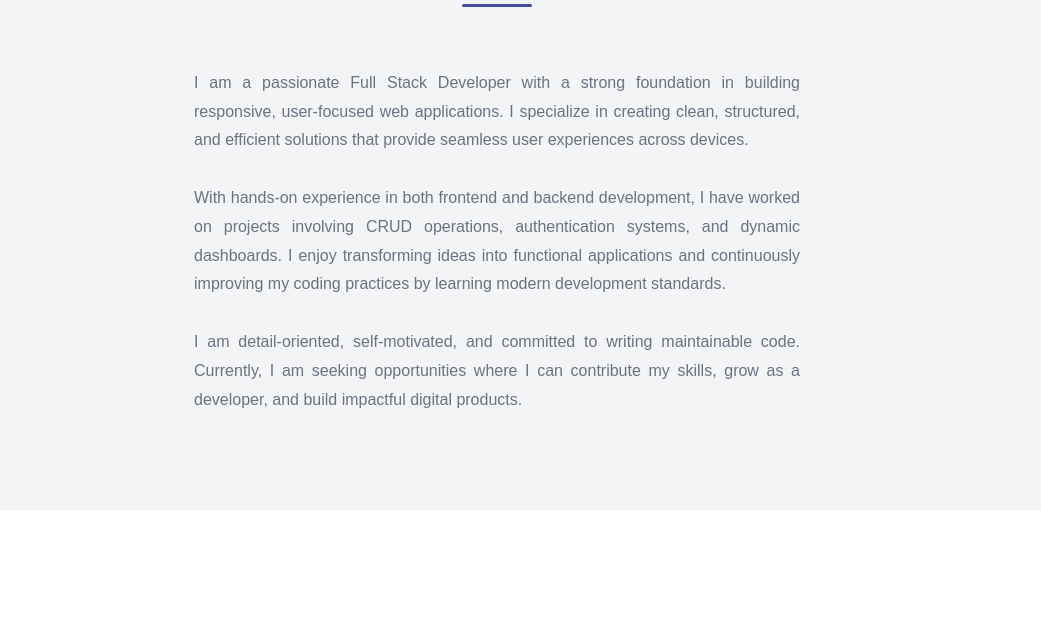
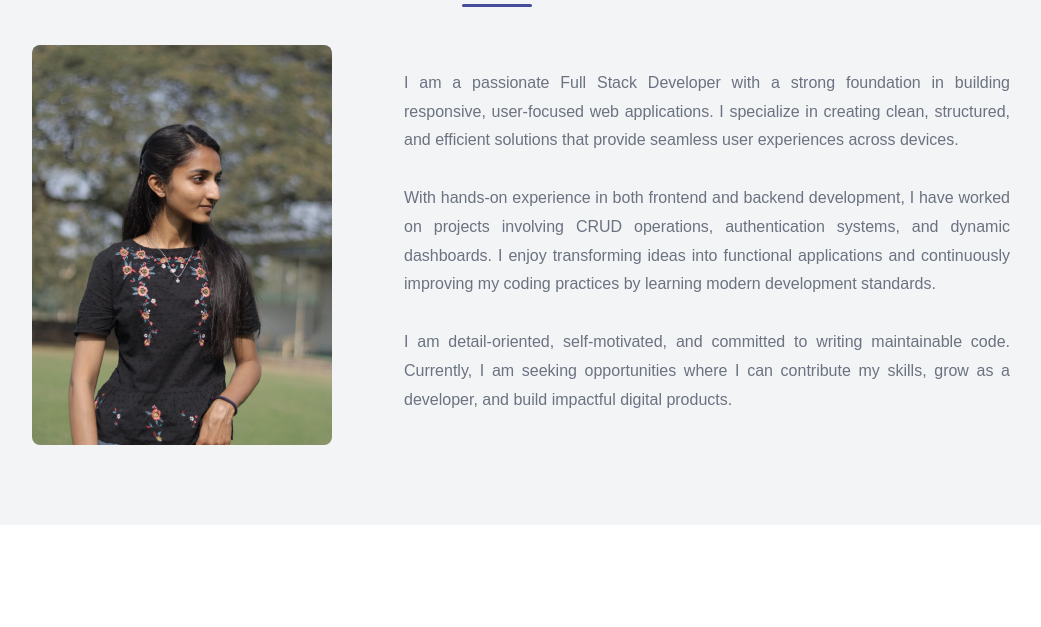
Before and after one commit to devanshi78/My-Portfolio, a plain HTML site: page index.html in a window 1280 px wide. Shown: the part 714-1341 px from the top of the page, without its empty margins (143-1184 px from the left). Drawn offline with nearby package versions, Linux system fonts and the light colour scheme.

Commit message:
updated image

```diff
--- a/index.html
+++ b/index.html
@@ -87,6 +87,11 @@
                     <div class="col-md-12">
                         <div class="title">
                             <h2>About Me</h2>
+                        </div>
+                    </div>
+                    <div class="col-md-4 text-center">
+                        <div class="about-img">
+                            <img src="./assets/images/profile.jpeg" alt="Devanshi" class="img-fluid rounded-3" width="300px">
                         </div>
                     </div>
                     <div class="col-md-6">
```
Also changed, not shown: assets/images/profile.jpeg (added).
